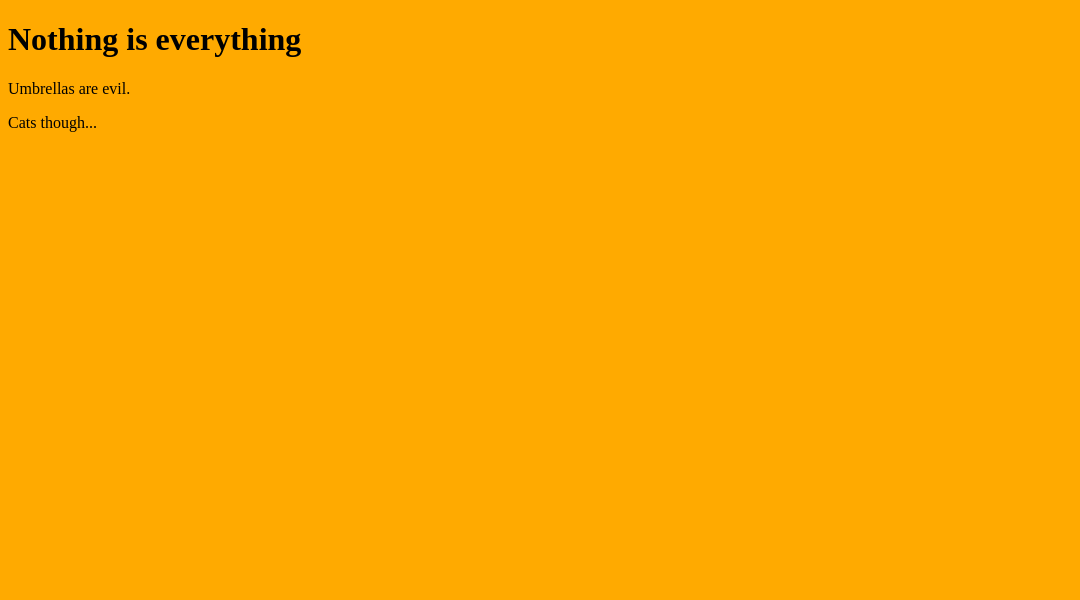
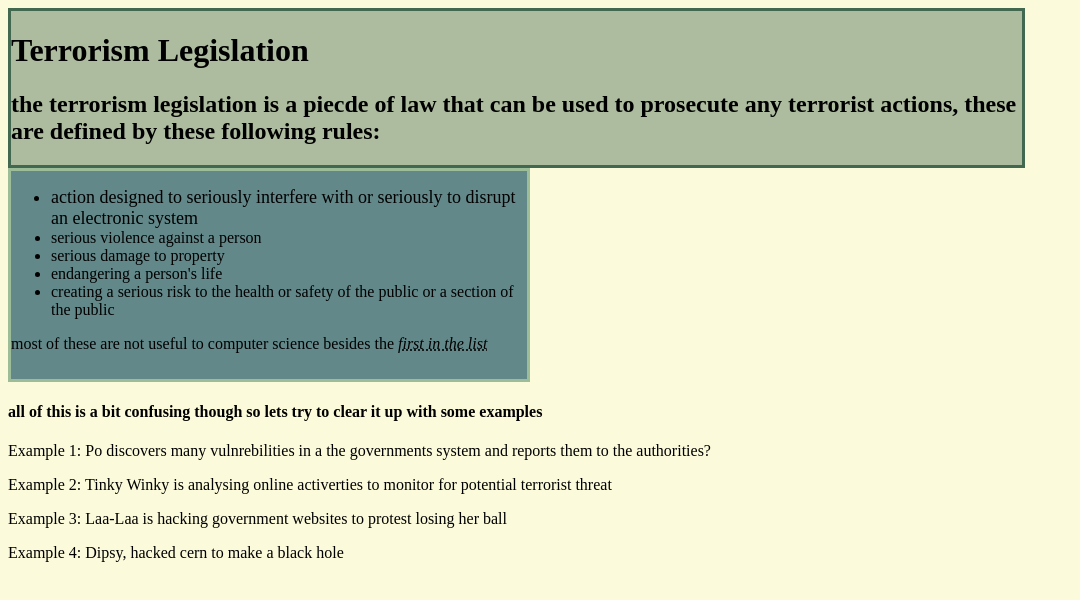
Before and after one commit to Nebular6/laws-webpage, a plain HTML site: page index.html in a window 1280 px wide. Shown: the whole page, without its empty margins (0-1080 px from the left). Drawn offline with Linux system fonts and the light colour scheme.

Commit message:
init commit

```diff
--- a/index.html
+++ b/index.html
@@ -9,8 +9,29 @@
     <script src="script.js"></script>
 </head>
 <body onload="loaded();">
-    <h1>Nothing is everything</h1>
-    <p>Umbrellas are evil.</p>
-    <p>Cats though...</p>
+    <div class="title">
+    <h1>Terrorism Legislation</h1>
+    <h2>the terrorism legislation is a piecde of law that can be used to prosecute any terrorist actions, these are defined by these following rules:</h2>
+    </div>
+    <div class="text-box">
+    <ul>
+        <li class="important">action designed to seriously interfere with or seriously to disrupt an electronic system</li>
+        <li>serious violence against a person</li>
+        <li>serious damage to property</li>
+        <li>endangering a person's life </li>
+        <li>creating a serious risk to the health or safety of the public or a section of the public</li>
+      </ul>
+    <p>most of these are not useful to computer science besides the <dfn><abbr title="action designed to seriously interfere with or seriously to disrupt an electronic system">first in the list</abbr></dfn></p>
+    </div>
+    <div class="text-box2">
+        <h4>all of this is a bit confusing though so lets try to clear it up with some examples</h4>
+        <p>Example 1: Po discovers many vulnrebilities in a
+        the governments system and reports them to the authorities?</p>
+        <p>Example 2: Tinky Winky is analysing online activerties to monitor
+            for potential terrorist threat</p>
+        <p>Example 3: Laa-Laa is hacking government websites to protest
+            losing her ball</p>
+        <p>Example 4: Dipsy, hacked cern to make a black hole</p>
+    </div>
 </body>
 </html>
--- a/style.css
+++ b/style.css
@@ -1,3 +1,21 @@
 body{
-    background-color: #ffaa00;
+    background-color: #FBFADA;
+
+
 }
+.important{
+    font-size: large;
+    font-weight: 200;
+}
+.text-box{
+    background-color: #638889;
+    max-width: 40%;
+    padding: 0px 10px 10px 0;
+    border: 3px solid #9DBC98;
+
+}
+.title {
+    background-color: #ADBC9F;
+    border: 3px solid #436850;
+    max-width: 80%;
+}
```
